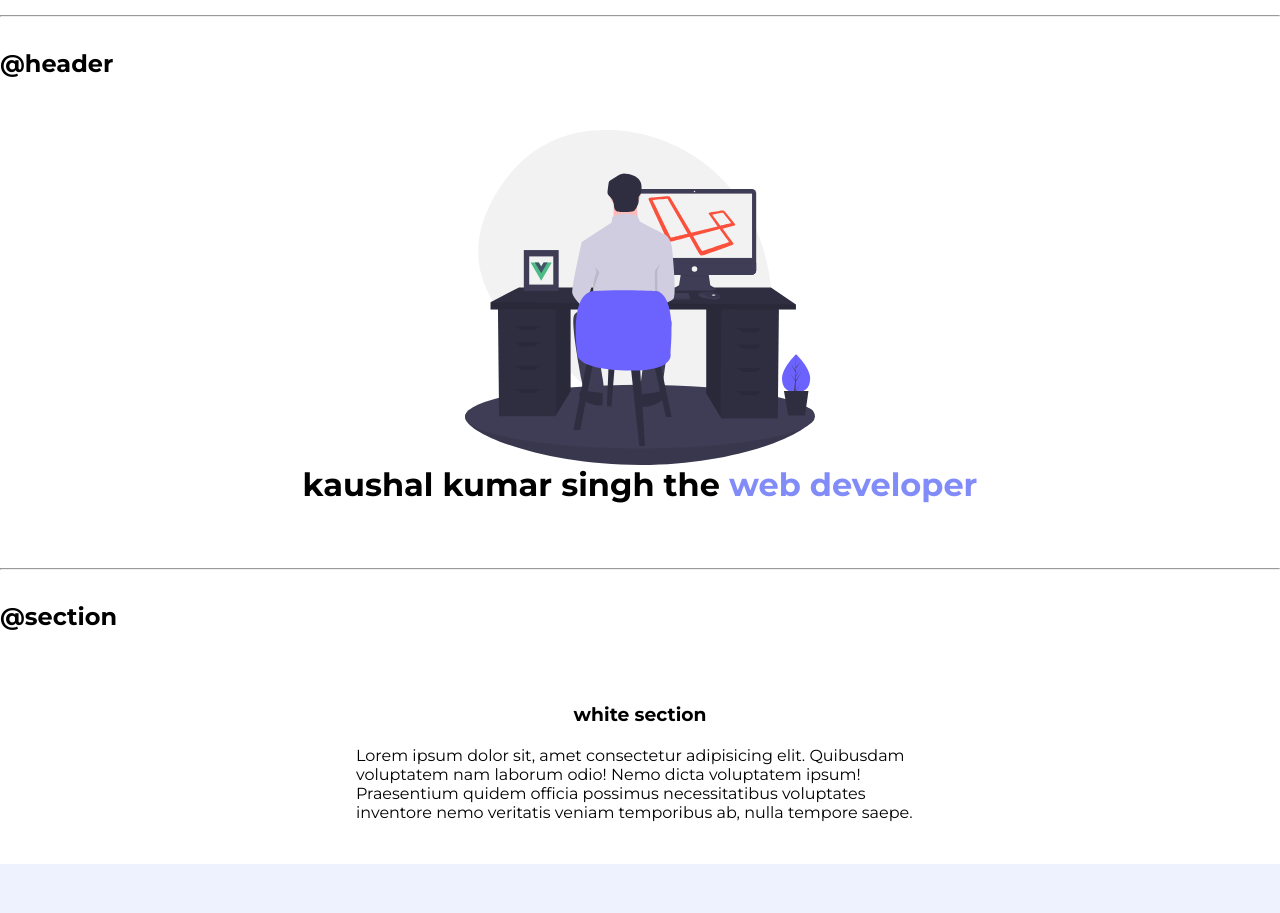
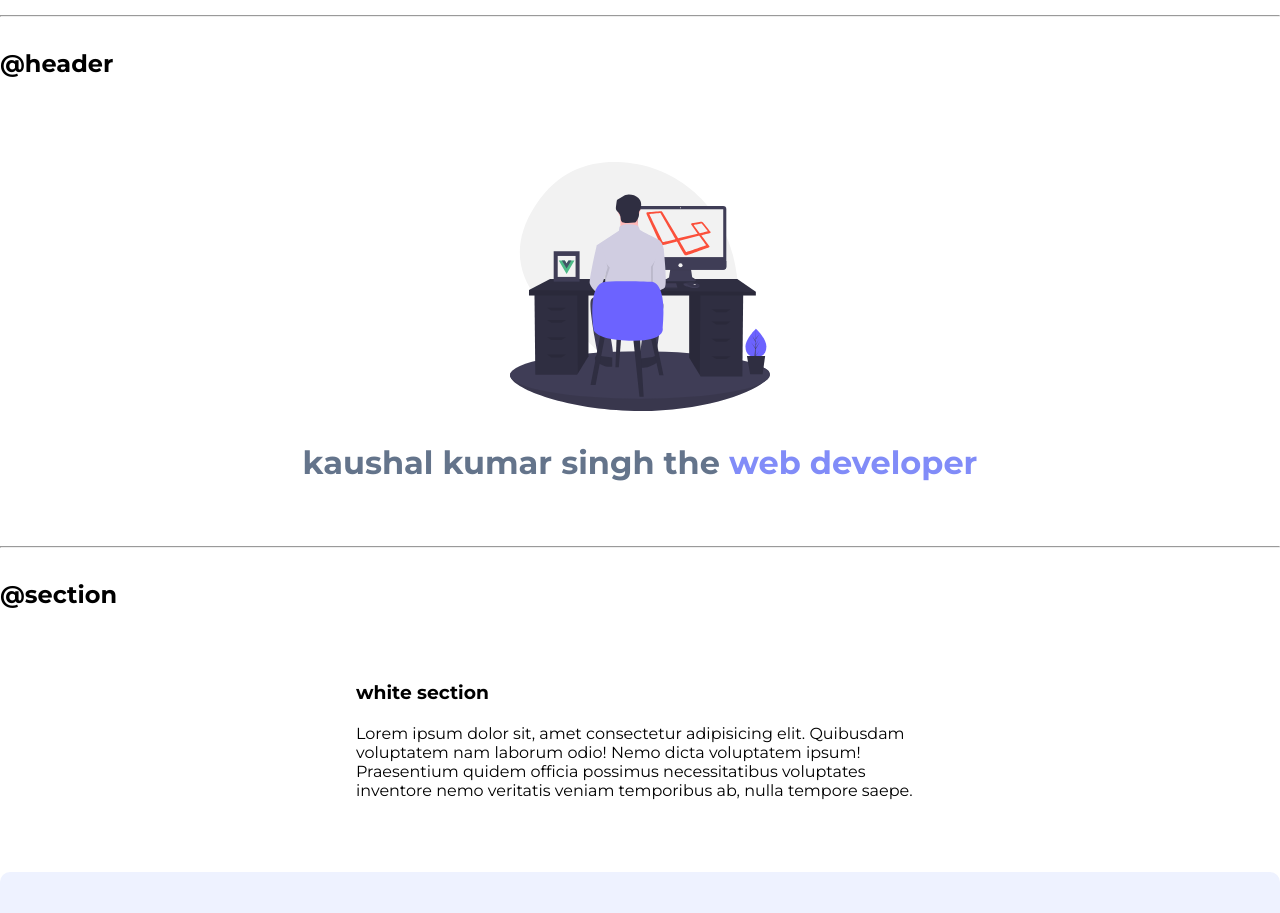
Before and after one commit to kaushalsinghrajput111/NeogCamp_lesson_3, a plain HTML site: page index.html in a window 1280 px wide. Shown: the part 1400-2313 px from the top of the page. Drawn offline with Linux system fonts and the light colour scheme.

Commit message:
docs:add css

```diff
--- a/style.css
+++ b/style.css
@@ -2,6 +2,7 @@
 :root {
   --primary-background-color: #818cf8;
   --primary-color: #eef2ff;
+  --dark-gray-color:#64748b;
 }
 *{
     margin: 0;
@@ -35,6 +36,7 @@ h3,h2{
   color: var(--primary-color);
   background-color: var(--primary-background-color);
   border-radius: 0.5rem;
+
 }
 .secondary_link {
   border-radius: 0.5rem;
@@ -72,22 +74,32 @@ h3,h2{
 }
 /* header */
 .hero {
+
   padding: 2rem;
   text-align: center;
 }
+.hero h1{
+    color: var(--dark-gray-color);
+}
 .hero .hero-img {
+  width: 260px;
   max-width: 350px;
   display: block;
-  margin: auto;
+  margin: 2rem auto;
 }
 /* section */
 .section{
     padding: 2rem;
-    margin: 10px 0px;
+    margin: 20px 0px;
+    border-radius: 10px;
 }
-.section h3 {
-  text-align: center;
+.section h1{
+  text-align:center;
+  margin-bottom: 20px;
 
+}
+.section p{
+    margin-bottom: 20px ;
 }
 .ow{
 background-color: var(--primary-color);
@@ -104,4 +116,6 @@ background-color: var(--primary-color);
 }
 .footer-header{
     margin-bottom: 20px;
+    font-weight: bold;
+    font-size: large;
 }
```
